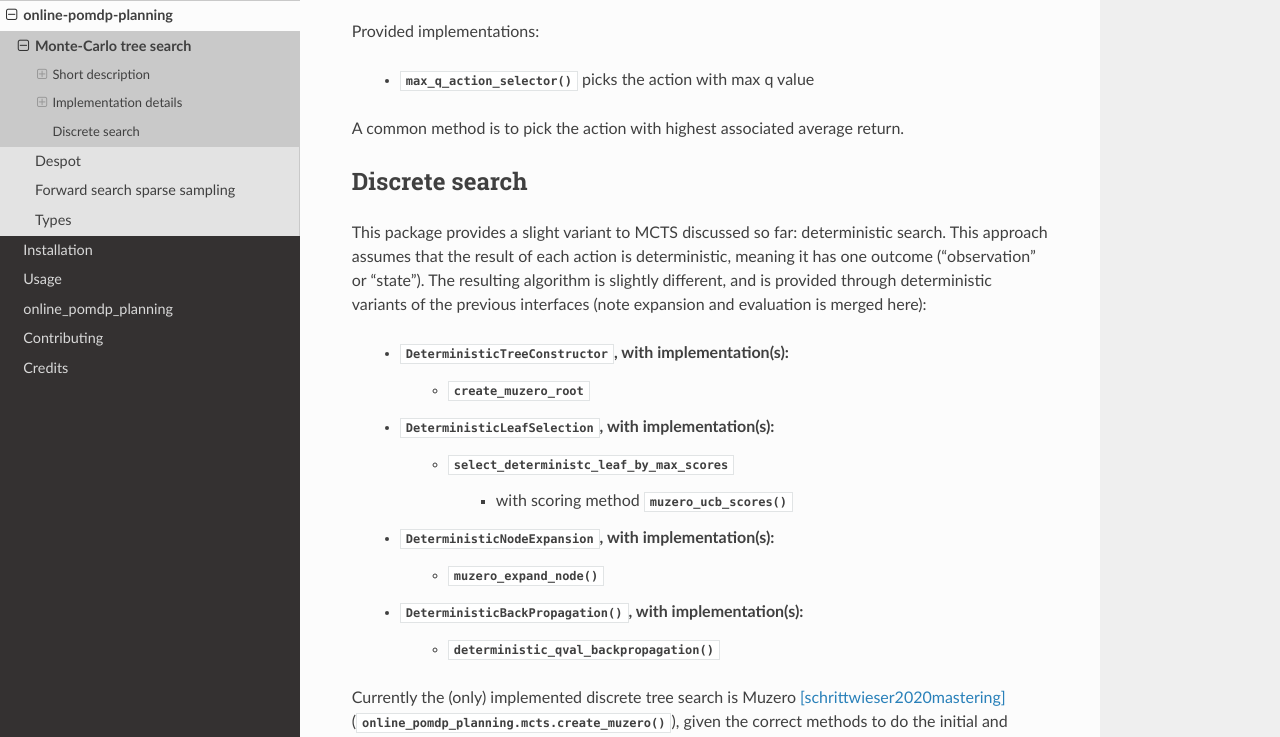
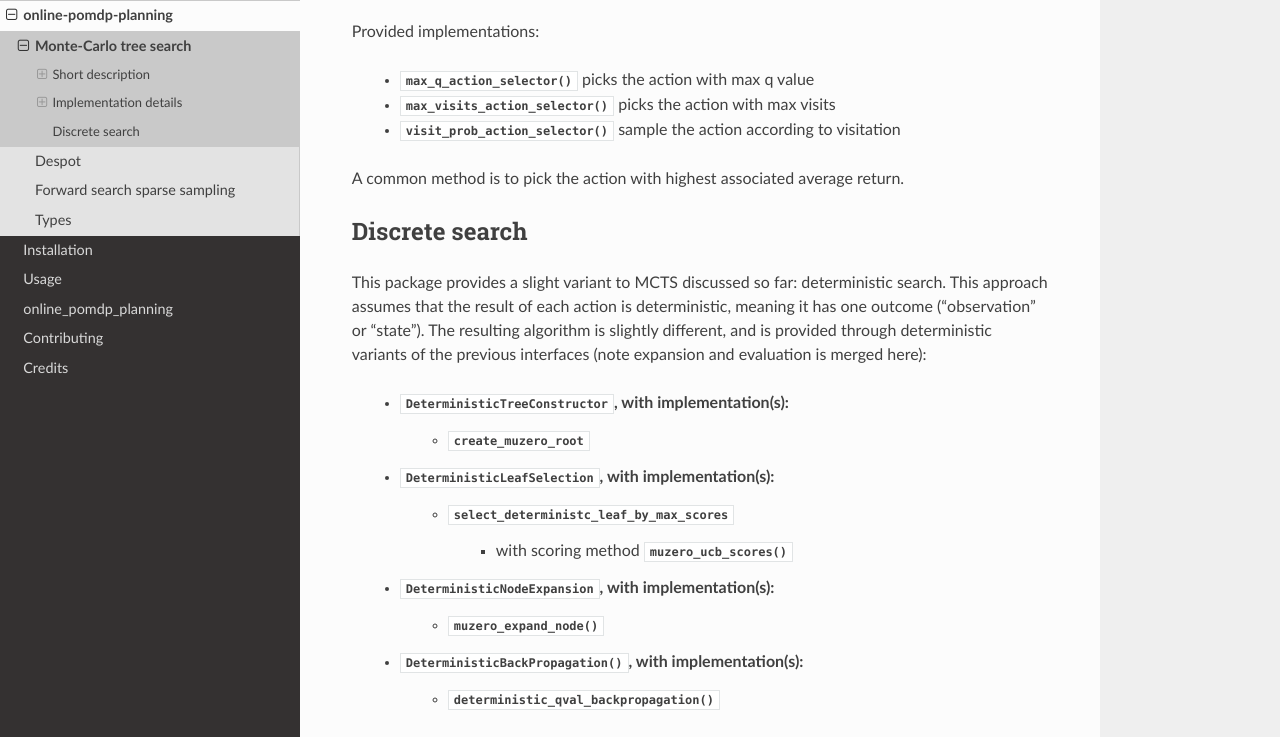
Before and after one commit to samkatt/online-pomdp-planning, a Sphinx documentation site: the page built from docs/methods/mcts.rst, in a window 1280 px wide and 900 px high, scrolled down 3690 px, cut to the strip 163-900 px from the top of the window. Built offline with Sphinx 7.4.7 and the Read the Docs theme 2.0.0, drawn with Linux system fonts in a browser that asks for light colours.

Commit message:
fix: add action selection methods to docs

```diff
--- a/docs/methods/mcts.rst
+++ b/docs/methods/mcts.rst
@@ -163,6 +163,8 @@ in the root node.
 Provided implementations:
 
     - :func:`~online_pomdp_planning.mcts.max_q_action_selector` picks the action with max q value
+    - :func:`~online_pomdp_planning.mcts.max_visits_action_selector` picks the action with max visits
+    - :func:`~online_pomdp_planning.mcts.visit_prob_action_selector` sample the action according to visitation
 
 A common method is to pick the action with highest associated average return.
 
```
